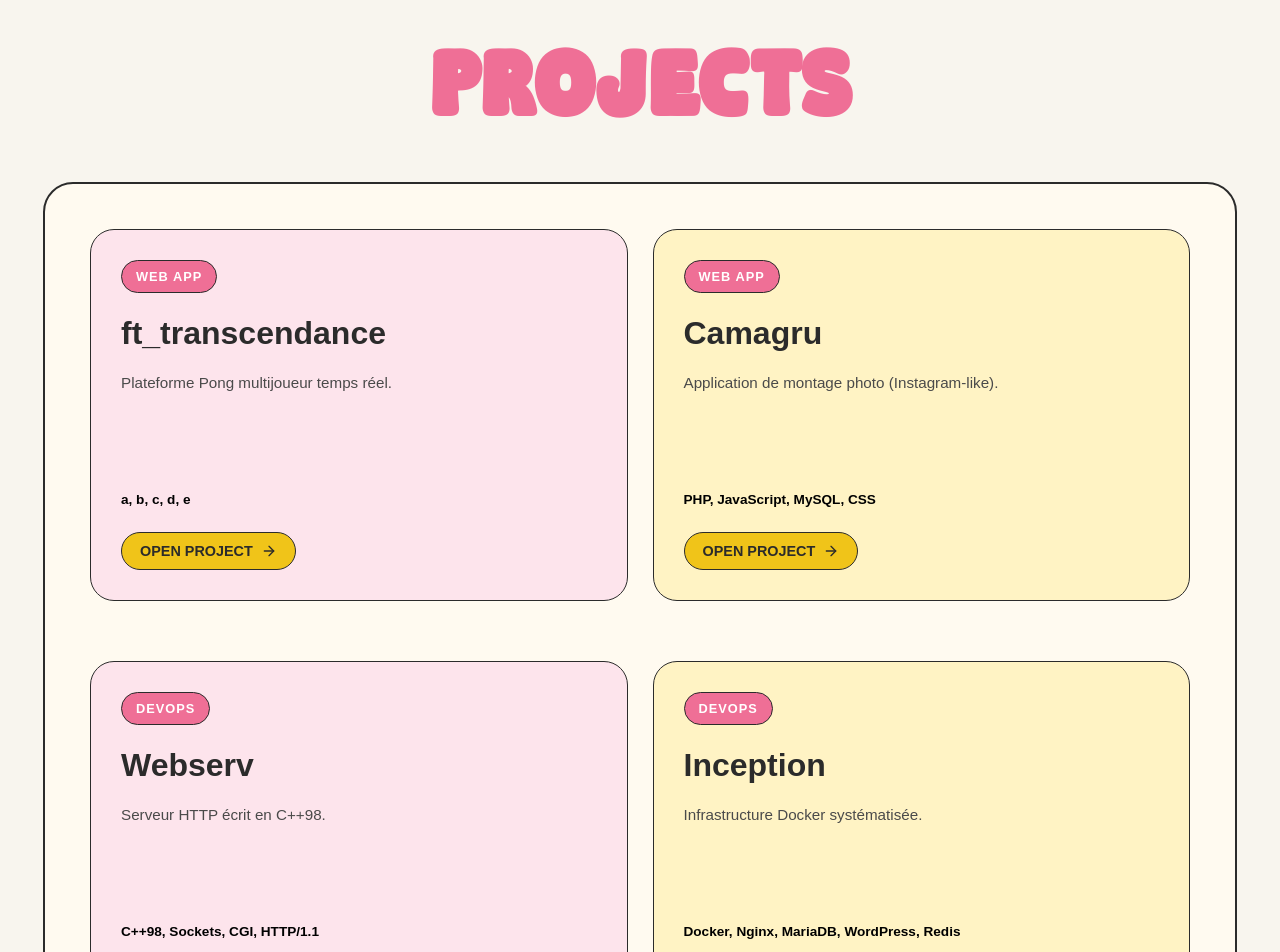
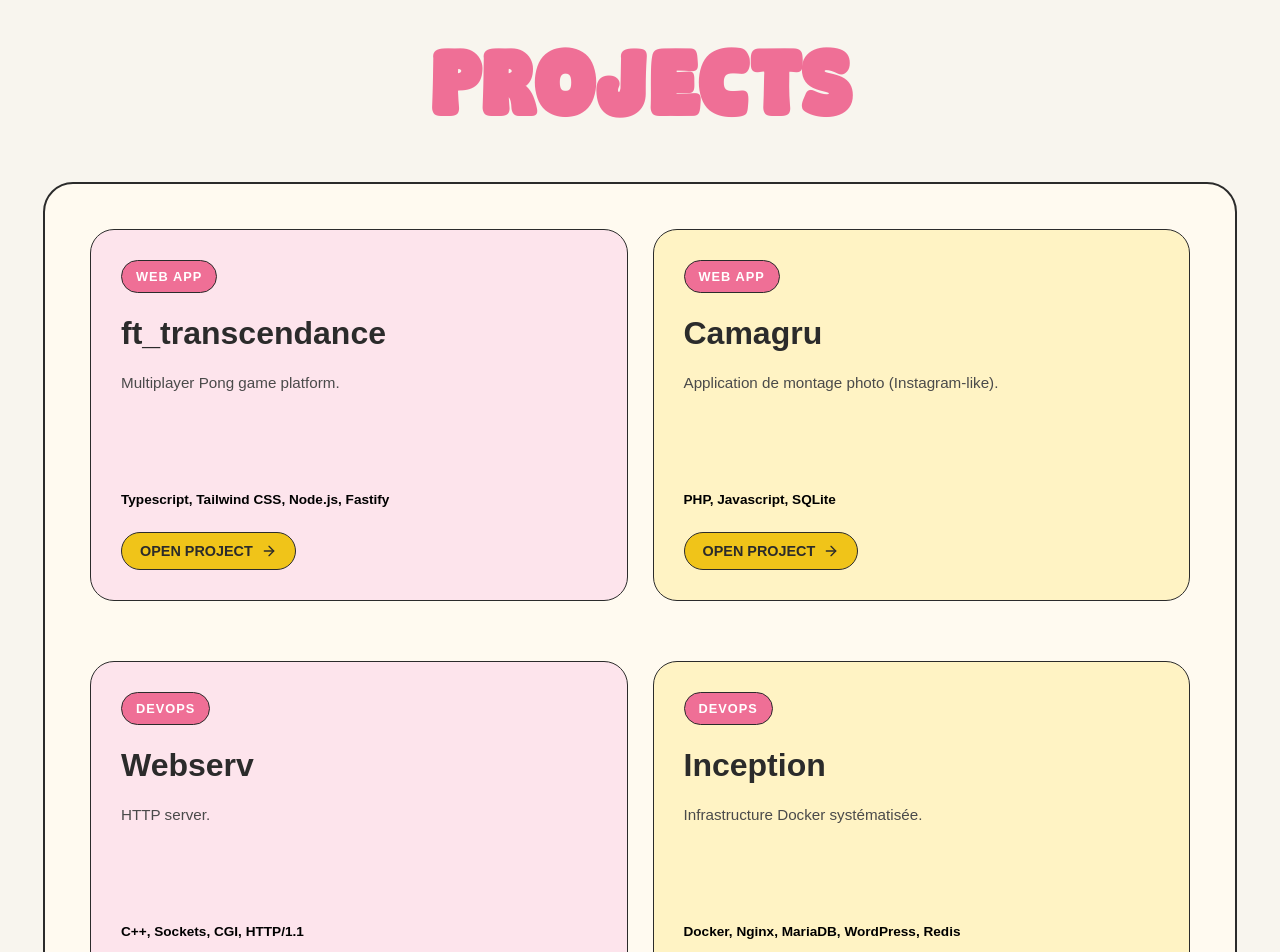
Before and after one commit to faustoche/faustoche-portfolio, a React (Vite) app: page /projects in a window 1280 px wide. Shown: the top 952 px of the page. Built offline with nearby package versions, Linux system fonts and the light colour scheme.

Commit message:
add: description for school projects

```diff
--- a/src/Projects.css
+++ b/src/Projects.css
@@ -229,7 +229,7 @@ body {
     display: flex;
     flex-wrap: wrap;
     gap: 8px;
-    margin-top: 12px;
+    margin-top: 20px;
 }
 
 .tech-tag {
@@ -283,7 +283,6 @@ body {
     justify-content: center;
     cursor: pointer;
     z-index: 5;
-    box-shadow: 2px 2px 0px #2b2b2b;
     transition: transform 0.1s ease;
 }
 
--- a/src/Projects.jsx
+++ b/src/Projects.jsx
@@ -1,5 +1,5 @@
 import React, { useState, useEffect, useRef } from "react";
-import { ArrowRight, X, Code2, Layout, ChevronLeft, ChevronRight } from "lucide-react";
+import { ArrowRight, X, Code2, NotepadText, ChevronLeft, ChevronRight } from "lucide-react";
 import "./Projects.css";
 
 /// Prendre les images depuis le nom du dossier directement
@@ -8,11 +8,12 @@ const webProjects = [
   {
     title: "ft_transcendance",
     category: "WEB APP",
-    description: "Plateforme Pong multijoueur temps réel.",
-    longDescription: "adasdsad",
-    stack: "a, b, c, d, e",
-    features: ["a a", "a", "a", "a"],
+    description: "Multiplayer Pong game platform.",
+    longDescription: "Transcendance is a real-time multiplayer web application built around a Pong game with live gameplay, secure authentication system, matchmaking queue, in-game chat, user profiles with stats tracking, and persistent database integration for players, matches, and social interactions.",
+    stack: "Typescript, Tailwind CSS, Node.js, Fastify",
+    features: ["Multiplayer game", "Live chat", "Dashboard recap"],
     images: [
+      "./transcendance/transcendance_register.png",
       "./transcendance/transcendance_basic_profile.png",
       "./transcendance/transcendance_profile.png",
       "./transcendance/transcendance_homepage.png",
@@ -20,6 +21,7 @@ const webProjects = [
       "./transcendance/transcendance_friend_profil.png",
       "./transcendance/transcendance_game_invite.png",
       "./transcendance/transcendance_gameroom.png",
+      "./transcendance/transcendance_gameplay.png",
       "./transcendance/transcendance_dashboard_graph.png",
       "./transcendance/transcendance_dashboard_recap.png"
     ],
@@ -28,9 +30,9 @@ const webProjects = [
     title: "Camagru",
     category: "WEB APP",
     description: "Application de montage photo (Instagram-like).",
-    longDescription: "Un projet full-stack réalisé sans frameworks (PHP pur) pour assimiler les fondamentaux du web : gestion de base de données, upload de fichiers, filtres photo en JavaScript et sécurité applicative.",
-    stack: "PHP, JavaScript, MySQL, CSS",
-    features: ["Prise de photo via webcam", "Filtres superposables", "Système de likes et commentaires", "Validation par email"],
+    longDescription: "Camagru is a full-stack PHP web application inspired by Instagram implementing user authentication, email verification, webcam capture, filter with face recognition, social feed, likes/comments system, email notification system, and persistent storage of content.",
+    stack: "PHP, Javascript, SQLite",
+    features: ["Webcam shots", "Facial recognition and filter", "Likes and comments"],
     images: [
       "./camagru/camagru_register.png",
       "./camagru/camagru_mail_check.png",
@@ -51,9 +53,9 @@ const devopsProjects = [
   {
     title: "Webserv",
     category: "DEVOPS",
-    description: "Serveur HTTP écrit en C++98.",
-    longDescription: "Développement d'un serveur HTTP capable de gérer des requêtes GET/POST/DELETE, de supporter les scripts CGI et de multiplexer les connexions entrantes avec select ou poll.",
-    stack: "C++98, Sockets, CGI, HTTP/1.1",
+    description: "HTTP server.",
+    longDescription: "Webserv is a  custom HTTP server implemented in C++ supporting non-blocking I/O, request parsing (GET/POST/DELETE), configurable routing via config files, CGI execution, chunked transfer encoding, and robust error/status code management.",
+    stack: "C++, Sockets, CGI, HTTP/1.1",
     features: ["Sockets non-bloquantes", "Parsing de fichiers de configuration", "Gestion des cookies et sessions", "Téléchargement de fichiers"],
     images: [
 
@@ -63,7 +65,7 @@ const devopsProjects = [
     title: "Inception",
     category: "DEVOPS",
     description: "Infrastructure Docker systématisée.",
-    longDescription: "Mise en place d'une architecture multi-conteneurs sécurisée avec Docker Compose. Chaque infrastructure applicative tourne au sein d'un conteneur dédié basé sur Alpine Linux.",
+    longDescription: "Inception is a Docker-based infrastructure project deploying a multi-container architecture with isolated services including NGINX reverse proxy, WordPress, MariaDB database, custom Docker networks, environment variable management and containerization via Docker Compose.",
     stack: "Docker, Nginx, MariaDB, WordPress, Redis",
     features: ["Volumes persistants", "Réseaux Docker isolés", "Configuration TLS/SSL auto-signée", "Politiques de redémarrage"],
     images: [
@@ -139,12 +141,12 @@ function ProjectModal({ project, onClose }) {
 
           <div className="modal-content-details">
             <div className="modal-section-block">
-              <h3><Layout size={18} /> Explication du projet</h3>
+              <h3><NotepadText size={18} /> About the project</h3>
               <p>{project.longDescription}</p>
             </div>
 
             <div className="modal-section-block">
-              <h3><Code2 size={18} /> Fonctionnalités clés</h3>
+              <h3><Code2 size={18} /> Key functionalities</h3>
               <ul className="features-list">
                 {project.features.map((feat, idx) => (
                   <li key={idx}>{feat}</li>
```
Also changed, not shown: public/transcendance/transcendance_gameplay.png (added), public/transcendance/transcendance_register.png (added).
